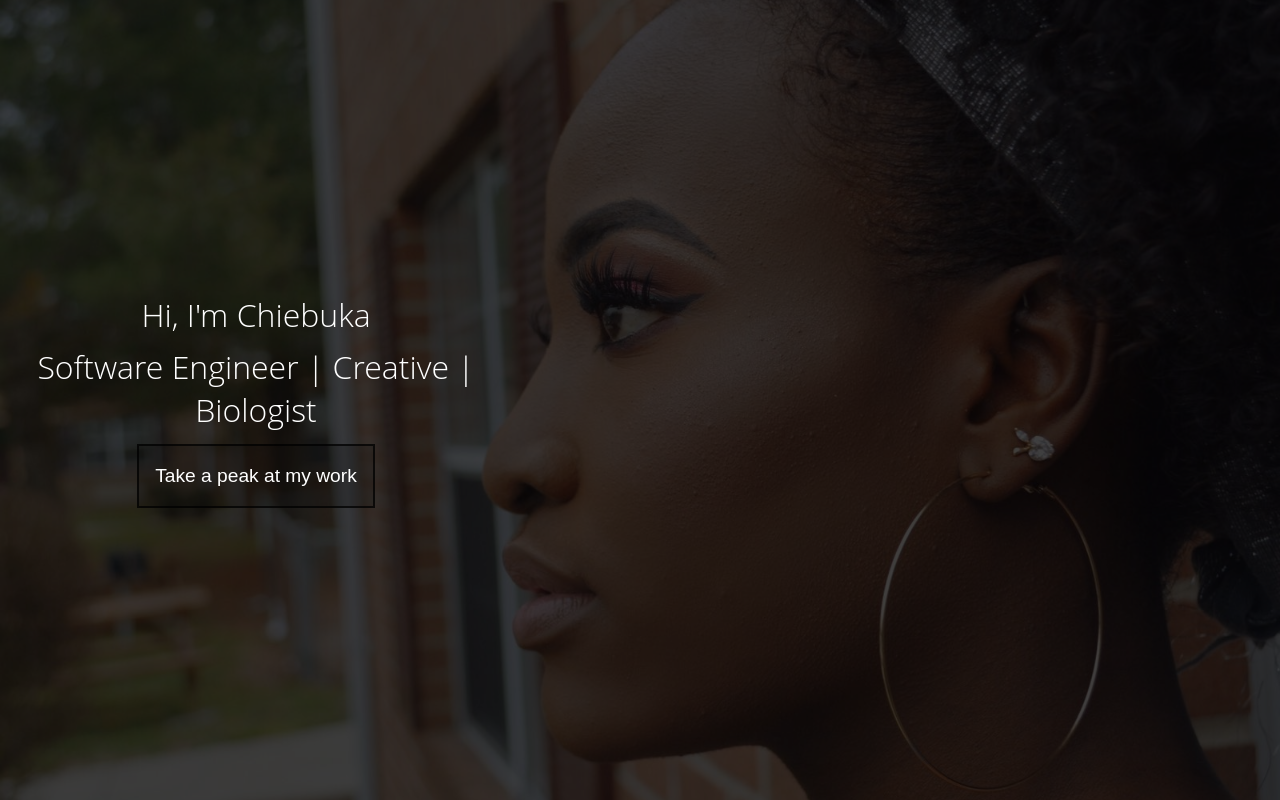
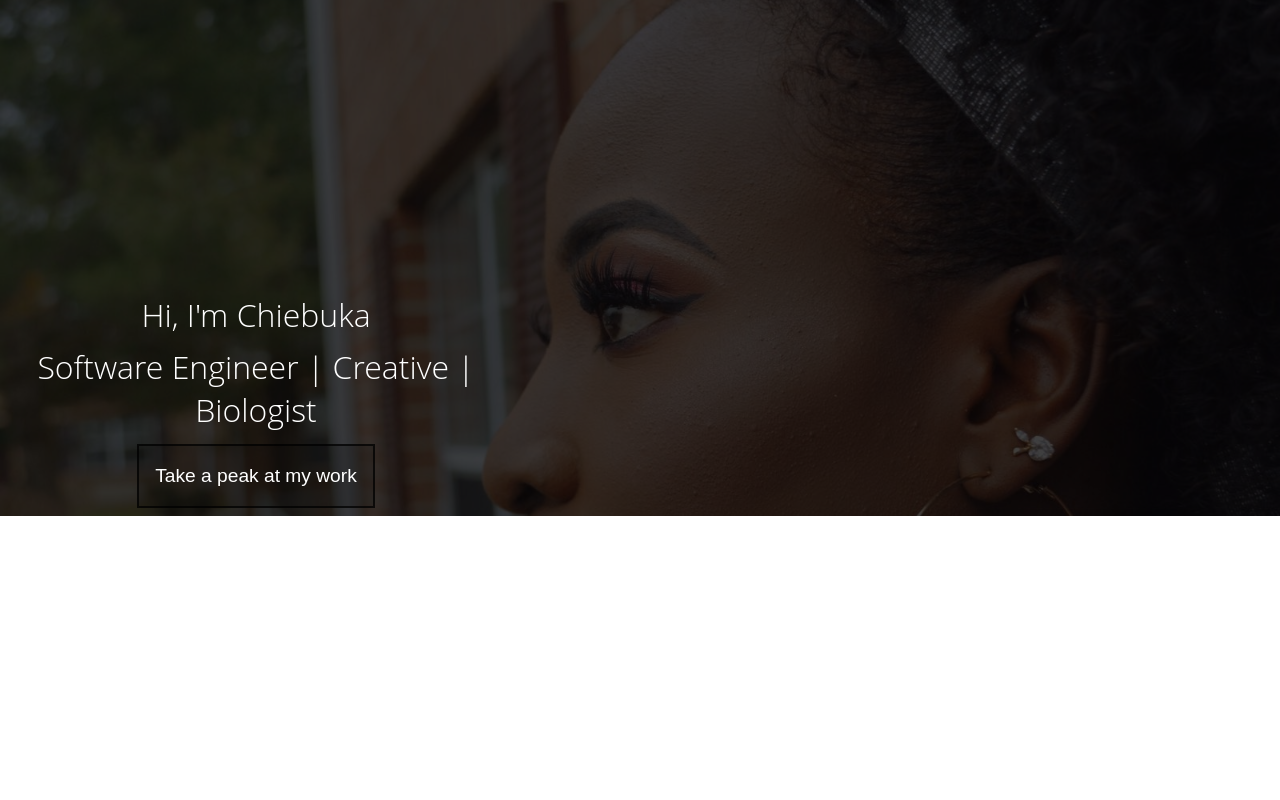
Before and after one commit to cenwachukwu/portfolio, a React (Create React App) app: page / in a window 1280 px wide. Shown: the top 800 px of the page. Built offline with nearby package versions, Linux system fonts and the light colour scheme; a web font is replaced by a local one.

Commit message:
added pictures

```diff
--- a/src/App.css
+++ b/src/App.css
@@ -19,6 +19,8 @@ body{
 header{
   margin: 0px;
   padding: 0px;
+  min-height: 100vh;
+  width: 100%;
 }
 
 :root {
@@ -30,7 +32,8 @@ header{
 .fixedHeader {
   background: var(--primary-color);
   color: #fff;
-  height: 100vh;
+  height: 100%;
+  width: 100%;
   position: relative;
 }
 
```
